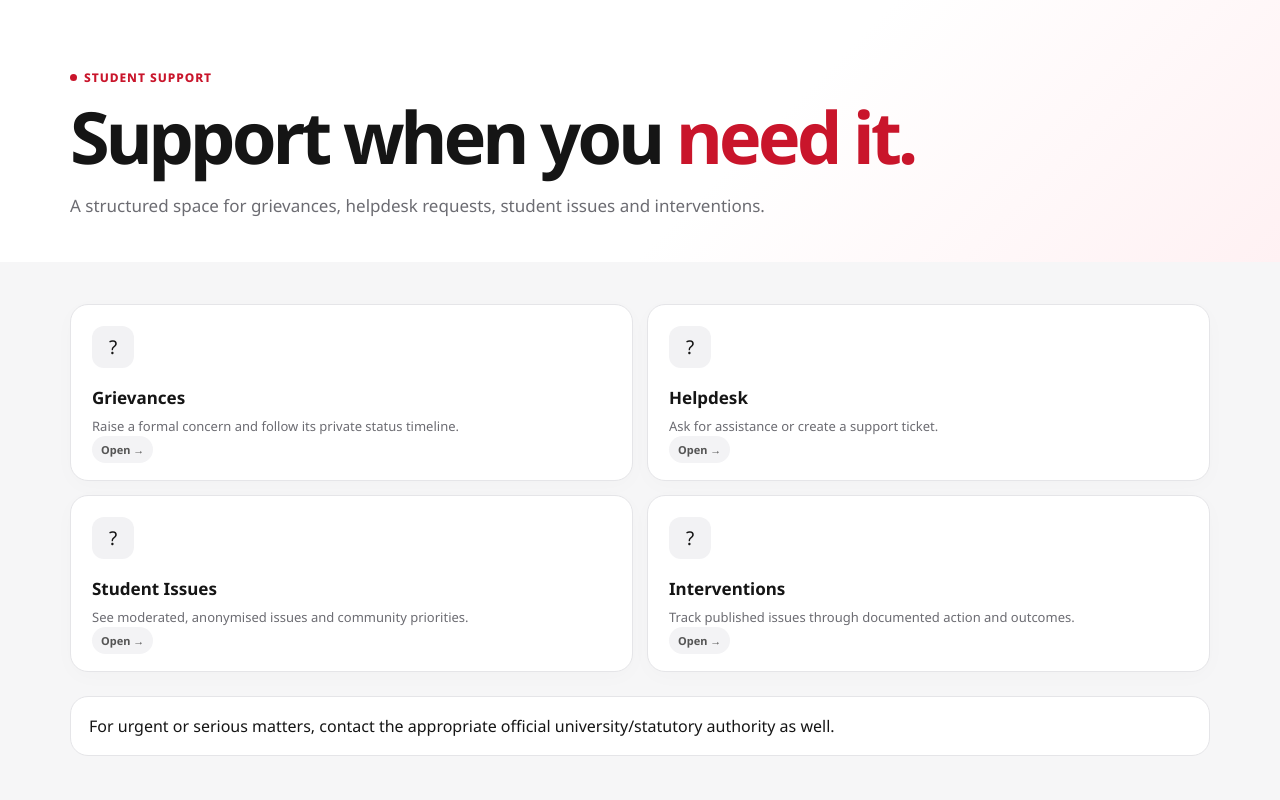
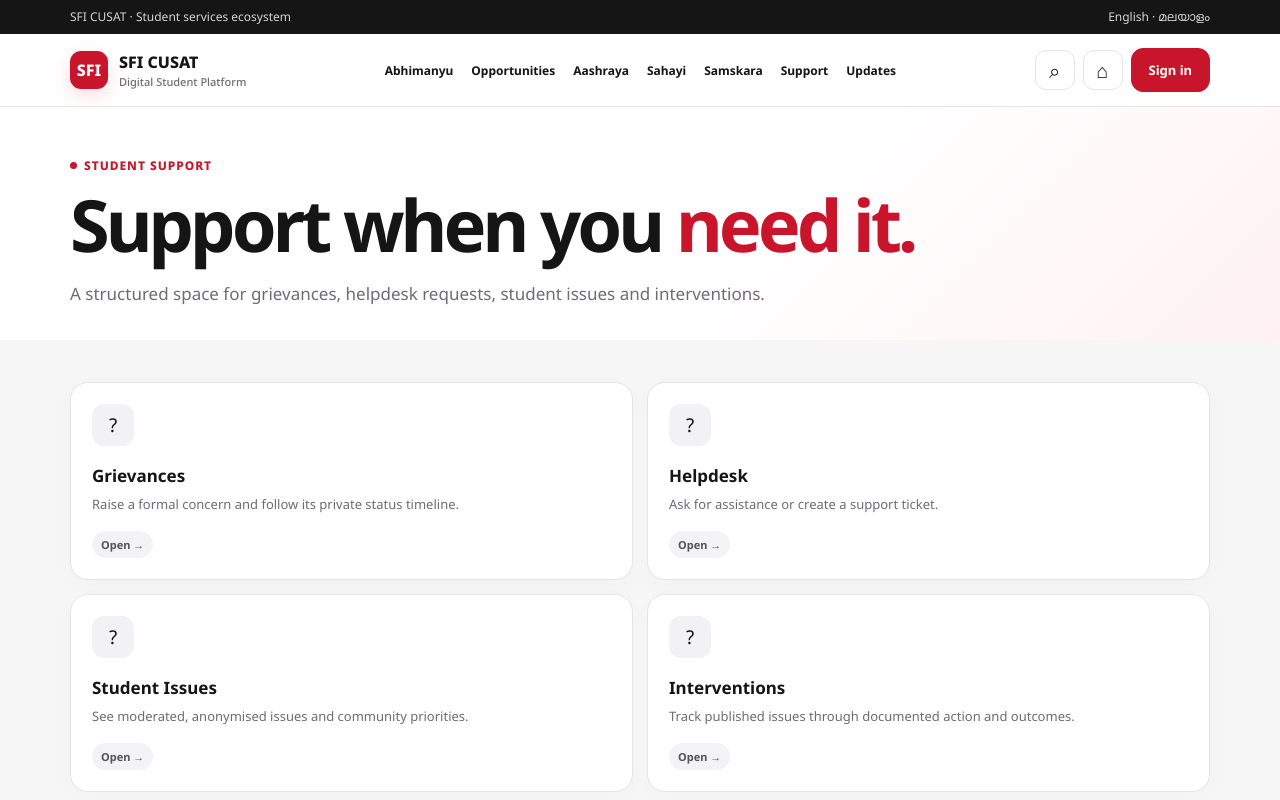
Before and after one commit to Com-Adarsh/Sficusatapp-, a Next.js app: page /support in a window 1280 px wide. Shown: the top 800 px of the page. Built offline with nearby package versions, Linux system fonts and the light colour scheme.

Commit message:
feat: finish student support frontend

```diff
--- a/app/support/page.tsx
+++ b/app/support/page.tsx
@@ -1 +1 @@
-const items=[["Grievances","Raise a formal concern and follow its private status timeline.","/support/grievance"],["Helpdesk","Ask for assistance or create a support ticket.","/support/helpdesk"],["Student Issues","See moderated, anonymised issues and community priorities.","/support/issues"],["Interventions","Track published issues through documented action and outcomes.","/support/interventions"]];export default function Support(){return <main><section className="hero"><div className="shell"><div className="eyebrow"><i className="dot"/> Student Support</div><h1>Support when you <em>need it.</em></h1><p>A structured space for grievances, helpdesk requests, student issues and interventions.</p></div></section><section className="section"><div className="shell"><div className="grid2">{items.map(([t,d,h])=><a className="card" href={h} key={t}><div className="icon">?</div><h3>{t}</h3><p>{d}</p><span className="chip">Open →</span></a>)}</div><div className="notice" style={{marginTop:24}}>For urgent or serious matters, contact the appropriate official university/statutory authority as well.</div></div></section></main>}
+import PageShell from "../components/PageShell"; const items=[["Grievances","Raise a formal concern and follow its private status timeline.","/support/grievance"],["Helpdesk","Ask for assistance or create a support ticket.","/support/helpdesk"],["Student Issues","See moderated, anonymised issues and community priorities.","/support/issues"],["Interventions","Track published issues through documented action and outcomes.","/support/interventions"]]; export default function Support(){return <PageShell><section className="hero compact"><div className="shell"><div className="eyebrow"><i className="dot"/> Student Support</div><h1>Support when you <em>need it.</em></h1><p>A structured space for grievances, helpdesk requests, student issues and interventions.</p></div></section><section className="section"><div className="shell grid2">{items.map(([t,d,h])=><a className="card" href={h} key={t}><div className="icon">?</div><h3>{t}</h3><p>{d}</p><div className="chips"><span className="chip">Open →</span></div></a>)}</div></section><section className="section"><div className="shell"><div className="notice"><div className="icon" style={{margin:0}}>!</div><div><strong>Privacy and escalation</strong><p>Private support data should be visible only to authorised staff. For urgent or serious matters, contact the appropriate official university or statutory authority as well.</p></div></div></div></section></PageShell>}
```
